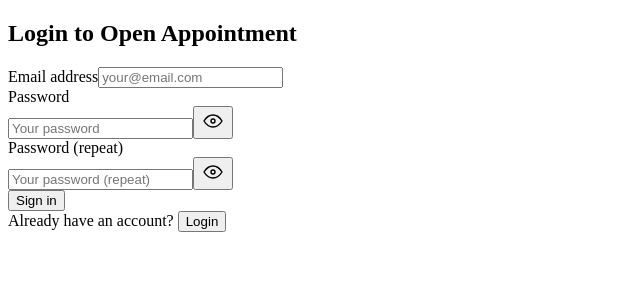
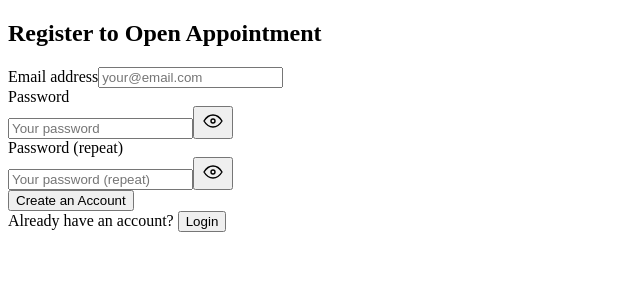
Before and after one commit to FS-Code/open-appointment-frontend, a React (Create React App) app: page /register in a window 1280 px wide. Shown: the top 300 px of the page, without its empty margins (0-640 px from the left). Built offline with nearby package versions, Linux system fonts and the light colour scheme; no server answers.

Commit message:
Authorization system added

```diff
--- a/src/Pages/Login.tsx
+++ b/src/Pages/Login.tsx
@@ -10,7 +10,7 @@ import {useAuth} from "../Providers/AuthProvider";
 const Login = () => {
     const navigate = useNavigate()
     const alert = useAlert()
-    const {setUser} = useAuth()
+    const {setUser, reload} = useAuth()
 
     const [email, setEmail] = useState("")
     const [password, setPassword] = useState("")
@@ -29,9 +29,13 @@ const Login = () => {
             .then(data => {
                 setUser(data.user)
 
+                // navigate("/appointments", {replace: true})
+
+                reload()
+
                 alert.success("Success", "You have logged in!")
             })
-            .catch(e => alert.danger("Oops!", e.message))
+            .catch(e => alert.danger("Oops!", e.response.data.data.error))
     }
 
     const onShowPassword = () => {
--- a/src/Pages/Register.tsx
+++ b/src/Pages/Register.tsx
@@ -3,8 +3,12 @@ import {useNavigate} from "react-router-dom";
 import Button from "../Components/Form/Button";
 import {IconEye} from "@tabler/icons-react";
 import {useAlert} from "../Providers/AlertPresenter";
+import axios from "axios";
+import {API_URL} from "../App";
+import {useAuth} from "../Providers/AuthProvider";
 
 const Register = () => {
+    const {setUser, reload} = useAuth()
     const navigate = useNavigate()
     const alert = useAlert()
 
@@ -13,10 +17,26 @@ const Register = () => {
     const [passwordRepeat, setPasswordRepeat] = useState("")
     const [isPasswordVisible, setIsPasswordVisible] = useState(false)
 
-    const onLogin = () => {
-        // on login
+    const onRegister = () => {
+        if (password !== passwordRepeat) return alert.danger("Oops!", "Password and its repeat does not match each other!")
 
-        alert.success("Success", "You have logged in!")
+        axios.post( API_URL + "/register", {
+            email,
+            password
+        }, {
+            headers: {
+                "Content-Type": "multipart/form-data"
+            }
+        } )
+            .then(r => r.data)
+            .then(data => {
+                setUser(data.user)
+
+                reload();
+
+                alert.success("Success", "You have created an account!")
+            })
+            .catch(e => alert.danger("Oops!", e.response.data.data.error))
     }
 
     const onShowPassword = () => {
@@ -28,7 +48,7 @@ const Register = () => {
             <div className="container container-tight py-4">
                 <div className="card card-md">
                     <div className="card-body">
-                        <h2 className="h2 text-center mb-4">Login to Open Appointment</h2>
+                        <h2 className="h2 text-center mb-4">Register to Open Appointment</h2>
                         <div>
                             <div className="mb-3">
                                 <label className="form-label">Email address</label>
@@ -61,7 +81,7 @@ const Register = () => {
                                 </div>
                             </div>
                             <div className="form-footer">
-                                <Button className={"btn btn-primary w-100"} onClick={onLogin}>Sign in</Button>
+                                <Button className={"btn btn-primary w-100"} onClick={onRegister}>Create an Account</Button>
                             </div>
                         </div>
                     </div>
--- a/src/Providers/AuthProvider.tsx
+++ b/src/Providers/AuthProvider.tsx
@@ -10,12 +10,14 @@ interface UserInterface {
 
 interface AuthInterface {
     user: UserInterface | undefined,
-    setUser: Function
+    setUser: Function,
+    reload: Function
 }
 
 const AuthContext = React.createContext<AuthInterface>({
     user: undefined,
-    setUser: () => {}
+    setUser: () => {},
+    reload: () => {}
 });
 
 export const useAuth: () => AuthInterface = () => {
@@ -25,16 +27,21 @@ export const useAuth: () => AuthInterface = () => {
 export const AuthProvider: (props: {children: JSX.Element}) => JSX.Element = ({children}) => {
     const [user, setUser] = useState<UserInterface>();
 
-    useEffect(() => {
+    const reload = () => {
         axios.post(API_URL + "/me")
             .then(r => r.data)
             .then(data => setUser(data.data.user))
             .catch()
+    }
+
+    useEffect(() => {
+        reload()
     }, [])
 
     return <AuthContext.Provider value={{
         user,
         setUser,
+        reload,
     }}>{children}</AuthContext.Provider>
 }
 
```
